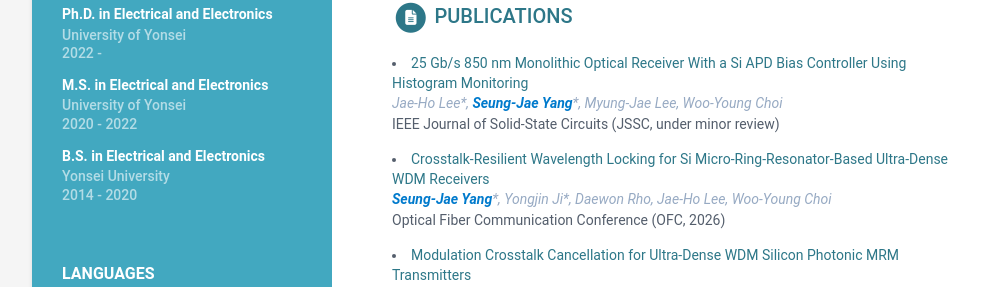
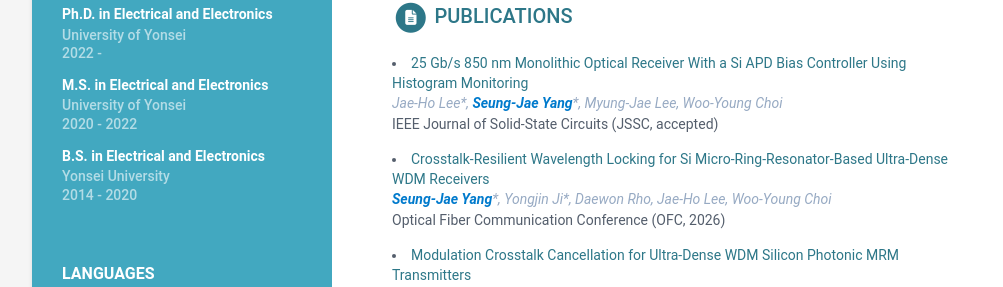
Before and after one commit to sjyang1420/SJ, a Jekyll site: the page built from index.html, in a window 1280 px wide. Shown: the part 646-933 px from the top of the page, without its empty margins (108-1111 px from the left). Built offline with Jekyll 4.4.1, drawn with Linux system fonts in a browser that asks for light colours.

Commit message:
Update data.yml

```diff
--- a/_data/data.yml
+++ b/_data/data.yml
@@ -179,7 +179,7 @@
   - title: "25 Gb/s 850 nm Monolithic Optical Receiver With a Si APD Bias Controller Using Histogram Monitoring"
     link: ""
     authors:   Jae-Ho Lee*, Seung-Jae Yang*, Myung-Jae Lee, Woo-Young Choi
-    conference: "IEEE Journal of Solid-State Circuits (JSSC, under minor review)"
+    conference: "IEEE Journal of Solid-State Circuits (JSSC, accepted)"
 
   - title: "Crosstalk-Resilient Wavelength Locking for Si Micro-Ring-Resonator-Based Ultra-Dense WDM Receivers"
     link: ""
@@ -197,7 +197,7 @@
     conference: "Optical Fiber Communication Conference (OFC, 2026)"
 
   - title: "A Si Photonic WDM Receiver with Micro-Ring Resonator Crosstalk Cancellation"
-    link: ""
+    link: "https://ieeexplore.ieee.org/document/11263075"
     authors: Seung-Jae Yang*, YongJin Ji*, Dae-Won Rho, Jae-Ho Lee, Woo-Young Choi
     conference: "European Conference on Optical Communication (ECOC, 2025)"
 
```
